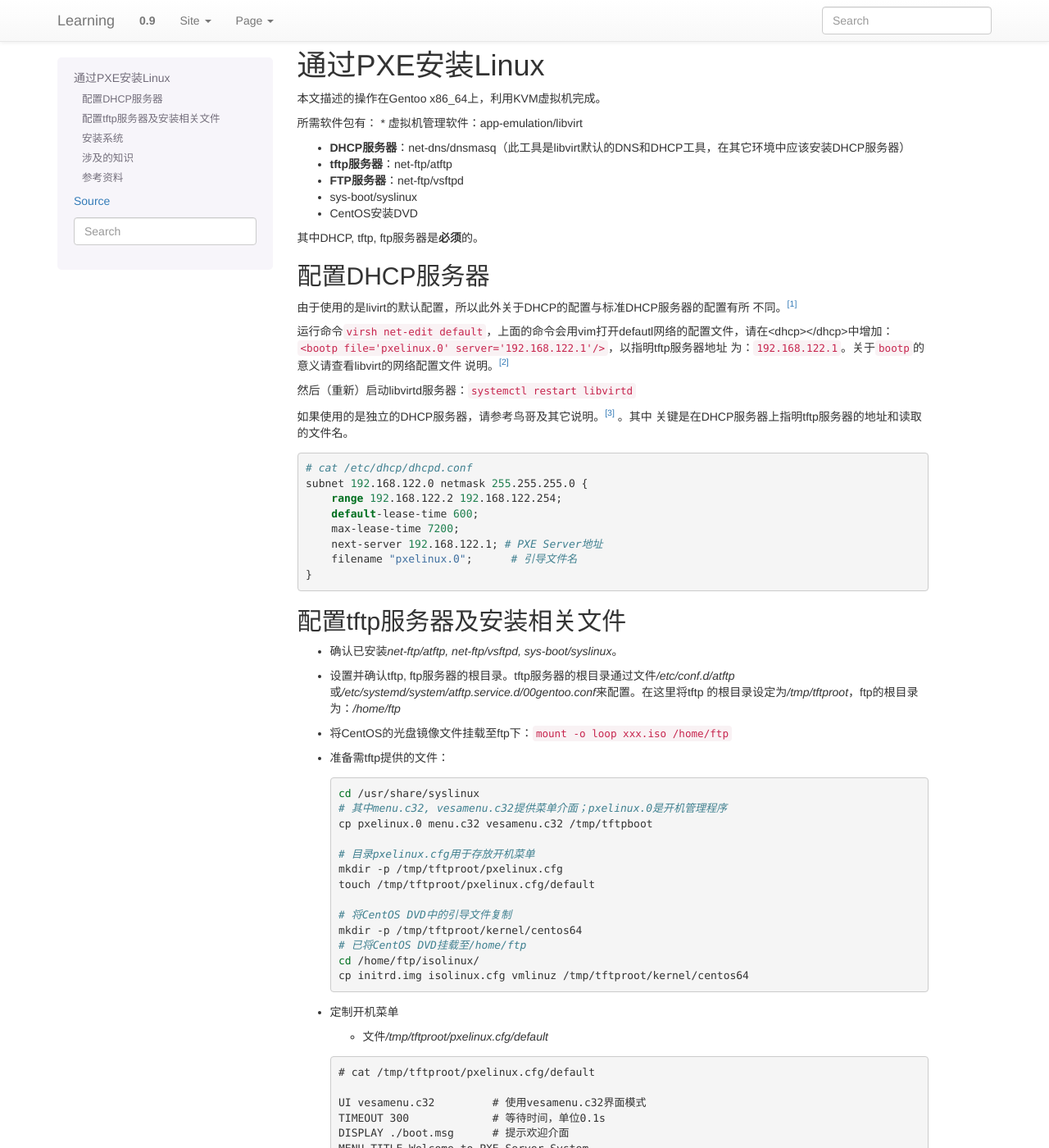
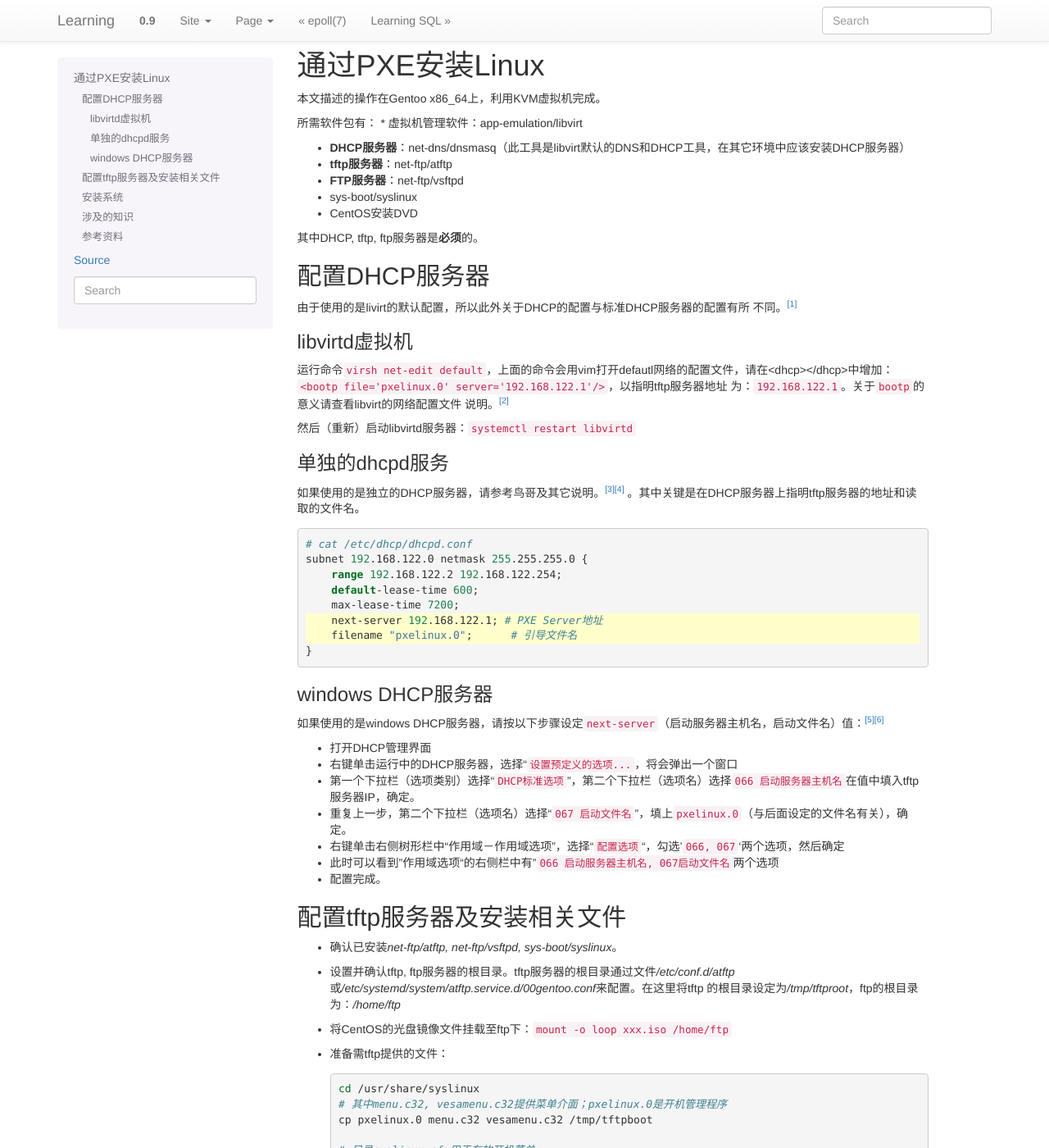
Before and after one commit to huiliu/learning.docs.hui, a Sphinx documentation site: the page built from source/pxe.rst, in a window 1280 px wide and 1400 px high. Shown: the whole window at 82% size. Built offline with Sphinx 7.4.7, drawn with Linux system fonts in a browser that asks for light colours; formulas are drawn with MathJax 3; some of the changed text lies outside the part shown.

Commit message:
UPDATE pxe
the setup next-server on windows dhcp server

```diff
--- a/source/pxe.rst
+++ b/source/pxe.rst
@@ -20,6 +20,9 @@
 由于使用的是livirt的默认配置，所以此外关于DHCP的配置与标准DHCP服务器的配置有所
 不同。\ [#libvirt_dhcp_bootp]_
 
+libvirtd虚拟机
+--------------
+
 运行命令\ ``virsh net-edit default``\ ，上面的命令会用vim打开defautl网络的配置\
 文件，请在<dhcp></dhcp>中增加：\
 ``<bootp file='pxelinux.0' server='192.168.122.1'/>``\ ，以指明tftp服务器地址
@@ -28,10 +31,13 @@
 
 然后（重新）启动libvirtd服务器：\ ``systemctl restart libvirtd``
 
-如果使用的是独立的DHCP服务器，请参考鸟哥及其它说明。\ [#dhcp_setup]_ \ 。其中
-关键是在DHCP服务器上指明tftp服务器的地址和读取的文件名。
+单独的dhcpd服务
+---------------
+如果使用的是独立的DHCP服务器，请参考鸟哥及其它说明。\ [#dhcp_setup1]_\
+[#dhcp_setup2]_  \ 。其中关键是在DHCP服务器上指明tftp服务器的地址和读取的文件名。
 
 .. sourcecode:: linux-config
+    :emphasize-lines: 6,7
 
     # cat /etc/dhcp/dhcpd.conf
     subnet 192.168.122.0 netmask 255.255.255.0 {
@@ -41,6 +47,24 @@
         next-server 192.168.122.1; # PXE Server地址
         filename "pxelinux.0";      # 引导文件名
     }
+
+windows DHCP服务器
+------------------
+如果使用的是windows DHCP服务器，请按以下步骤设定\ ``next-server``\ （启动服务器\
+主机名，启动文件名）值：\ [#win_dhcpd1]_\ [#win_dhcpd2]_
+
+*   打开DHCP管理界面
+*   右键单击运行中的DHCP服务器，选择“\ ``设置预定义的选项...``\ ，将会弹出一个\
+    窗口
+*   第一个下拉栏（选项类别）选择“\ ``DHCP标准选项``\ ”，第二个下拉栏（选项名）\
+    选择\ ``066 启动服务器主机名``\ 在值中填入tftp服务器IP，确定。
+*   重复上一步，第二个下拉栏（选项名）选择“\ ``067 启动文件名``\ ”，填上\
+    ``pxelinux.0``\ （与后面设定的文件名有关），确定。
+*   右键单击右侧树形栏中“作用域－作用域选项”，选择“\ ``配置选项``\ “，勾选'\
+    ``066, 067``\ '两个选项，然后确定
+*   此时可以看到”作用域选项“的右侧栏中有”\ ``066 启动服务器主机名,
+    067启动文件名``\ 两个选项
+*   配置完成。
 
 配置tftp服务器及安装相关文件
 =============================
@@ -134,5 +158,7 @@
 =========
 .. [#libvirt_dhcp_bootp]  `Setting up a TFTP server, PXE boot server with libvirt and virt-manager for ovirt-node <http://dougsland.livejournal.com/123242.html>`_
 .. [#libvirt_network_xml]   `libvirt Network XML format <http://libvirt.org/formatnetwork.html>`_
-.. [#dhcp_setup]    `CentOS6.4 x86_64 kvm+PXE备忘录 <http://kumu-linux.github.io/blog/2013/08/22/kvm/>`_
-            `鸟哥 <http://linux.vbird.org/linux_enterprise/0120installation.php>`_
+.. [#dhcp_setup1]   `CentOS6.4 x86_64 kvm+PXE备忘录 <http://kumu-linux.github.io/blog/2013/08/22/kvm/>`_
+.. [#dhcp_setup2]   `鸟哥 <http://linux.vbird.org/linux_enterprise/0120installation.php>`_
+.. [#win_dhcpd1]    `Win2003 DHCP设置、PXE服务设置、网启WINPE <http://wenku.baidu.com/view/206d87ba1a37f111f1855b01.html>`_
+.. [#win_dhcpd2]    `How to Add DHCP PXE Options to Microsoft DHCP Server <http://support.citrix.com/article/CTX115094>`_
```
Also changed, not shown: source/index.rst (+7 -0 lines).
